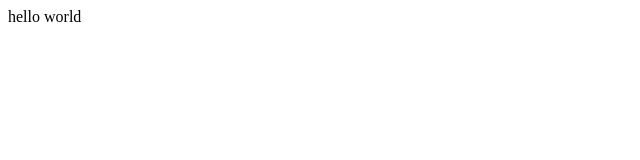
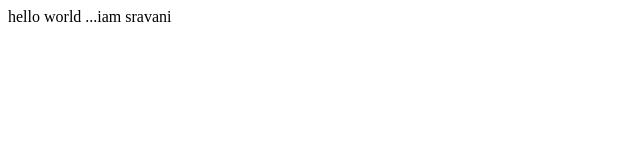
Before and after one commit to SravaniSomalaraju/HTML-Assignments, a plain HTML site: page index.html in a window 1280 px wide. Shown: the full height of the page, 0-640 px from the left. Drawn offline with Linux system fonts and the light colour scheme.

Commit message:
added name to it

```diff
--- a/index.html
+++ b/index.html
@@ -1 +1 @@
-<p>hello world</p>
+<p>hello world ...iam sravani</p>
```
